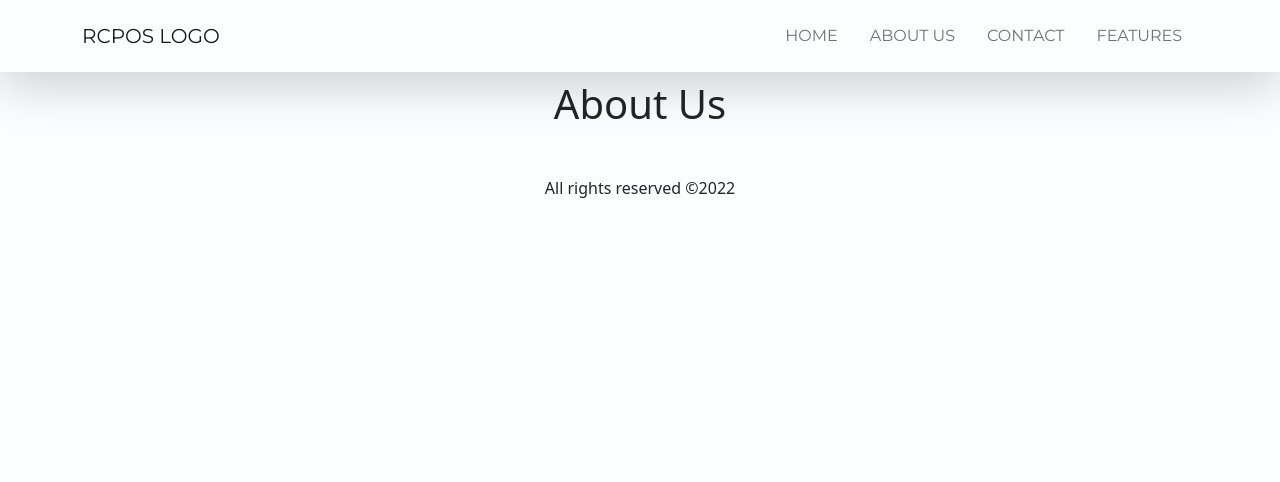
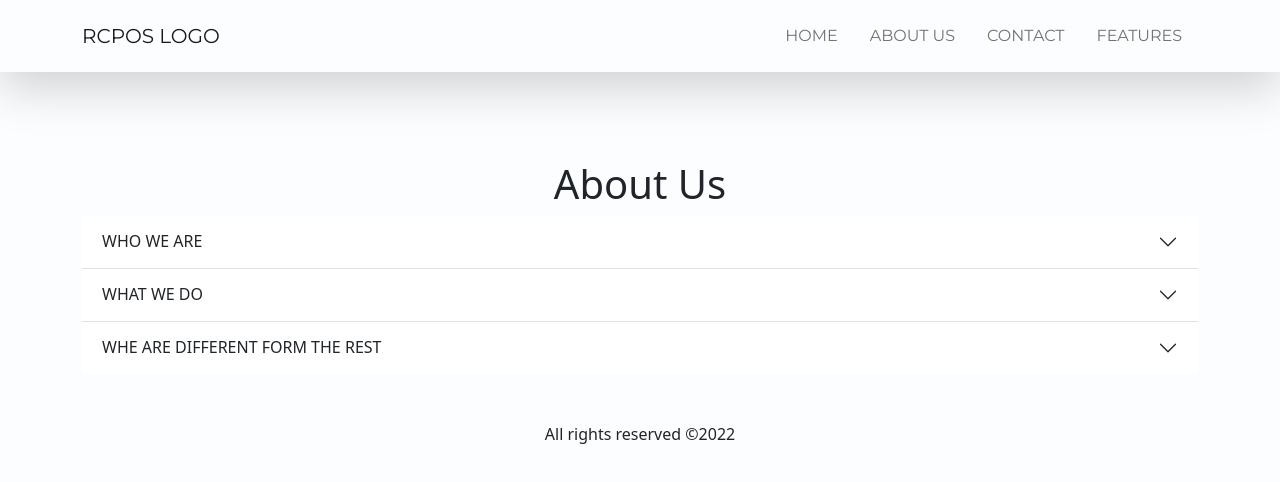
Before and after one commit to jlbbacs/RCPOS, a React (Create React App) app: page /about in a window 1280 px wide. Shown: the top 482 px of the page. Built offline with nearby package versions, Linux system fonts and the light colour scheme; a web font is replaced by a local one.

Commit message:
adding accordion

```diff
--- a/src/App.js
+++ b/src/App.js
@@ -11,7 +11,6 @@
 import Home from "./pages/Home";
 import About from "./pages/AboutUs";
 import Features from "./pages/Features";
-import OurClients from "./pages/OurClients";
 import ContactUs from './pages/ContactUs';
 import Footer from './components/Footer';
 
@@ -30,7 +29,6 @@
         <Route path="Features" element={<Features/>} />
         <Route path="/about" element={<About/>} />
         <Route path="/contactus" element={<ContactUs/>} />
-        <Route path="/ourclients" element={<OurClients/>} />
 
     </Routes>
     <Footer/>
--- a/src/css/about.css
+++ b/src/css/about.css
@@ -1,3 +1,5 @@
-.about-Us{
-    margin-top: 5rem;
+
+
+h1{
+    margin-top: 10rem;
 }
--- a/src/pages/AboutUs.js
+++ b/src/pages/AboutUs.js
@@ -13,6 +13,48 @@
   return (
     <div className='container'>
       <h1 className='about-Us'>About Us</h1>
+
+
+      <div class="accordion accordion-flush" id="accordionFlushExample">
+  <div class="accordion-item">
+    <h2 class="accordion-header" id="flush-headingOne">
+      <button class="accordion-button collapsed" type="button" data-bs-toggle="collapse" data-bs-target="#flush-collapseOne" aria-expanded="false" aria-controls="flush-collapseOne">
+       WHO WE ARE
+      </button>
+    </h2>
+    <div id="flush-collapseOne" class="accordion-collapse collapse" aria-labelledby="flush-headingOne" data-bs-parent="#accordionFlushExample">
+      <div class="accordion-body">Lorem ipsum dolor sit amet, consectetur adipiscing elit, sed do eiusmod tempor incididunt ut labore et dolore magna aliqua. Ut enim ad minim veniam, quis nostrud exercitation ullamco laboris nisi ut aliquip ex ea commodo consequat. Duis aute irure dolor in reprehenderit in voluptate velit esse cillum dolore eu fugiat nulla pariatur. Excepteur sint occaecat cupidatat non proident, sunt in culpa qui officia deserunt mollit anim id est laborum</div>
+    </div>
+  </div>
+  <div class="accordion-item">
+    <h2 class="accordion-header" id="flush-headingTwo">
+      <button class="accordion-button collapsed" type="button" data-bs-toggle="collapse" data-bs-target="#flush-collapseTwo" aria-expanded="false" aria-controls="flush-collapseTwo">
+      WHAT WE DO
+      </button>
+    </h2>
+    <div id="flush-collapseTwo" class="accordion-collapse collapse" aria-labelledby="flush-headingTwo" data-bs-parent="#accordionFlushExample">
+      <div class="accordion-body">Lorem ipsum dolor sit amet, consectetur adipiscing elit, sed do eiusmod tempor incididunt ut labore et dolore magna aliqua. Ut enim ad minim veniam, quis nostrud exercitation ullamco laboris nisi ut aliquip ex ea commodo consequat. Duis aute irure dolor in reprehenderit in voluptate velit esse cillum dolore eu fugiat nulla pariatur. Excepteur sint occaecat cupidatat non proident, sunt in culpa qui officia deserunt mollit anim id est laborum</div>
+    </div>
+  </div>
+  <div class="accordion-item">
+    <h2 class="accordion-header" id="flush-headingThree">
+      <button class="accordion-button collapsed" type="button" data-bs-toggle="collapse" data-bs-target="#flush-collapseThree" aria-expanded="false" aria-controls="flush-collapseThree">
+      WHE ARE DIFFERENT FORM THE REST
+      </button>
+    </h2>
+    <div id="flush-collapseThree" class="accordion-collapse collapse" aria-labelledby="flush-headingThree" data-bs-parent="#accordionFlushExample">
+      <div class="accordion-body">Lorem ipsum dolor sit amet, consectetur adipiscing elit, sed do eiusmod tempor incididunt ut labore et dolore magna aliqua. Ut enim ad minim veniam, quis nostrud exercitation ullamco laboris nisi ut aliquip ex ea commodo consequat. Duis aute irure dolor in reprehenderit in voluptate velit esse cillum dolore eu fugiat nulla pariatur. Excepteur sint occaecat cupidatat non proident, sunt in culpa qui officia deserunt mollit anim id est laborum</div>
+    </div>
+  </div>
+</div>
+
+
+
+
+
+
+
+
     </div>
   )
 }
```
